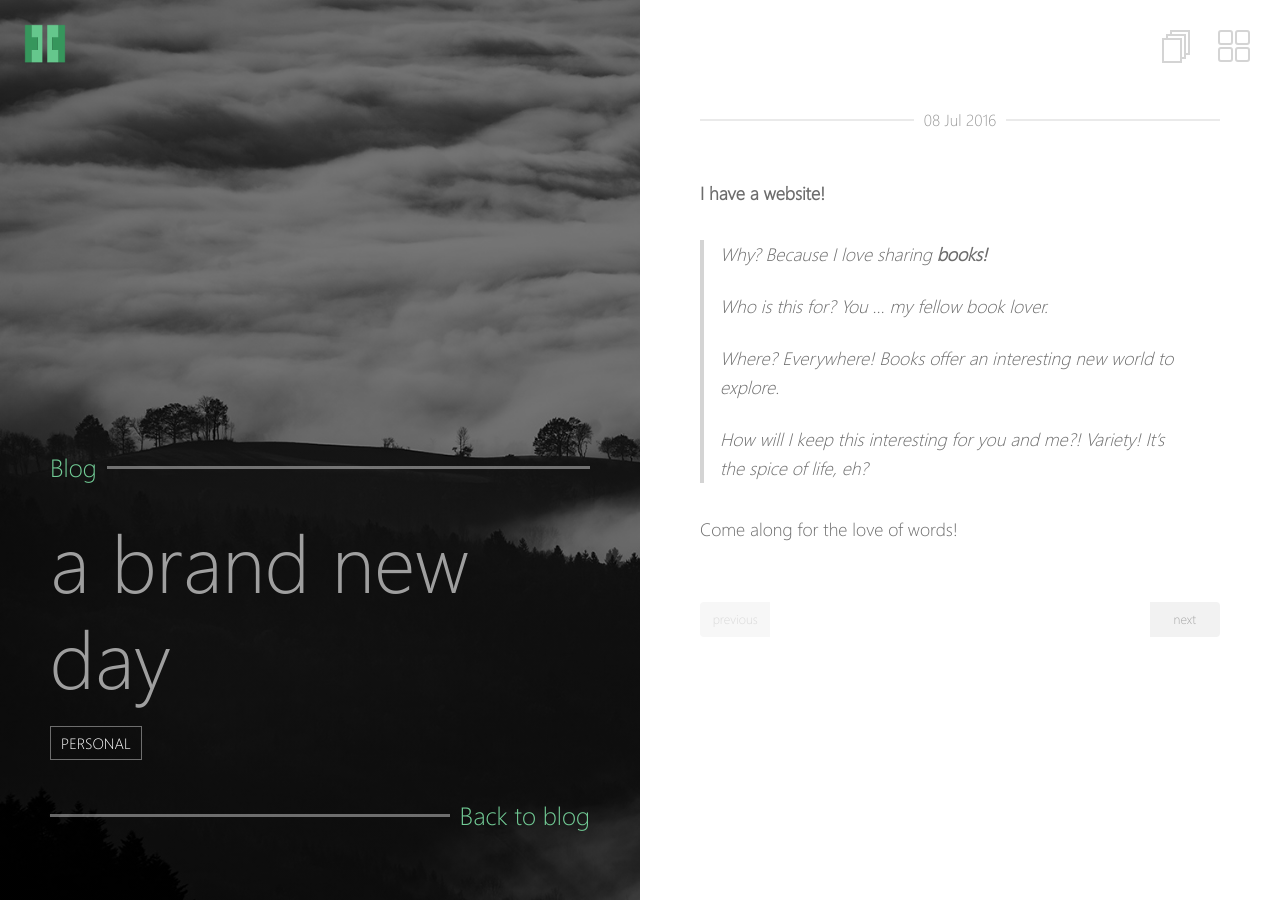
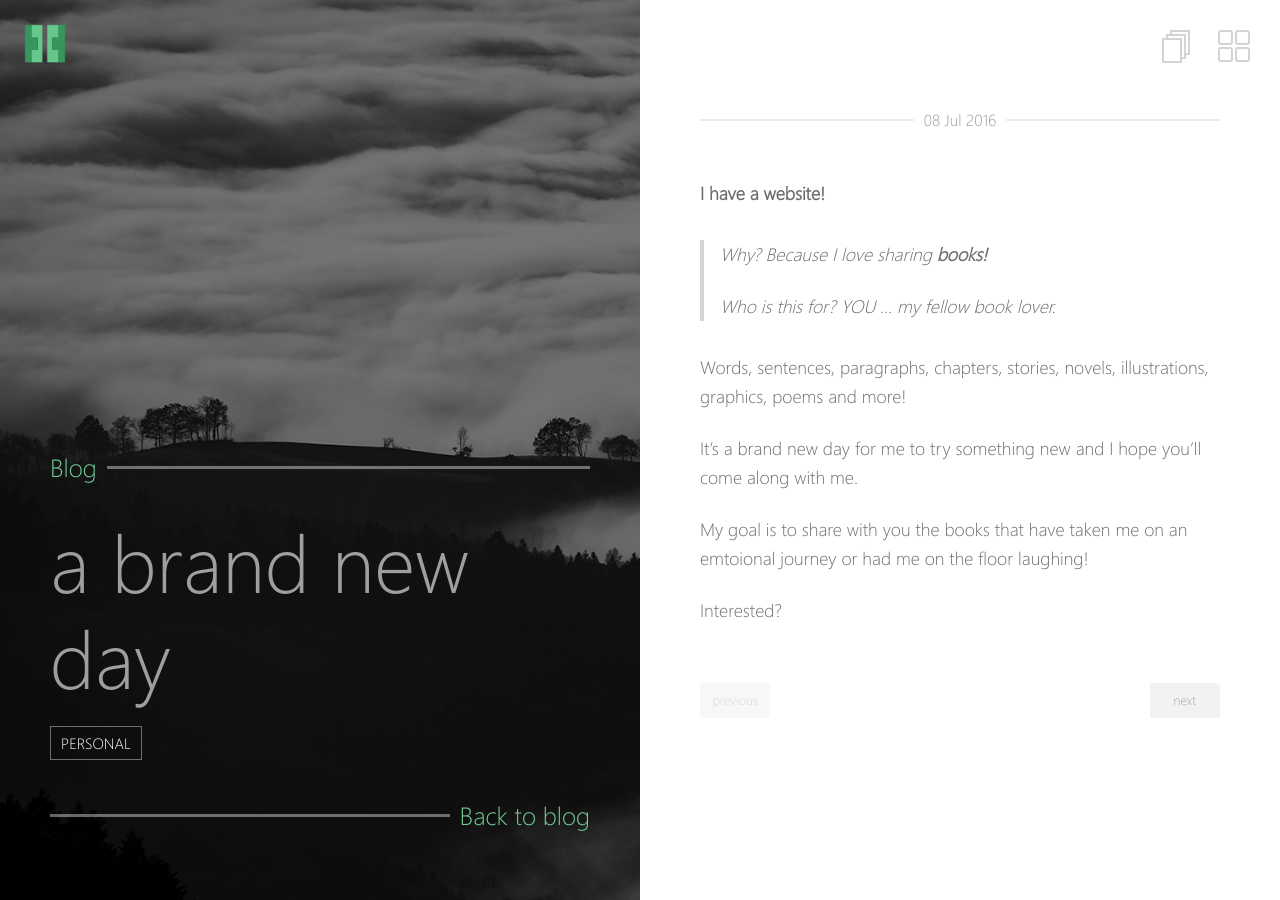
Before and after one commit to janetjoywilson/janetjoywilson.github.io, a Jekyll site: the page built from _posts/2016-07-08-a-brand-new-day.md, in a window 1280 px wide. Built offline with Jekyll 4.4.1, drawn with Linux system fonts in a browser that asks for light colours.

Commit message:
Update 2016-07-08-a-brand-new-day.md

```diff
--- a/_posts/2016-07-08-a-brand-new-day.md
+++ b/_posts/2016-07-08-a-brand-new-day.md
@@ -11,11 +11,13 @@ tag:
 
 > Why? Because I love sharing **books!**
 >
-> Who is this for?  You ... my fellow book lover.
->
-> Where? Everywhere! Books offer an interesting new world to explore.
->
->How will I keep this interesting for you and me?!
->Variety! It's the spice of life, eh?
+> Who is this for?  YOU ... my fellow book lover.
 
-Come along for the love of words!
+
+Words, sentences, paragraphs, chapters, stories, novels, illustrations, graphics, poems and more!
+
+It's a brand new day for me to try something new and I hope you'll come along with me.
+
+My goal is to share with you the books that have taken me on an emtoional journey or had me on the floor laughing!
+
+Interested?
```
